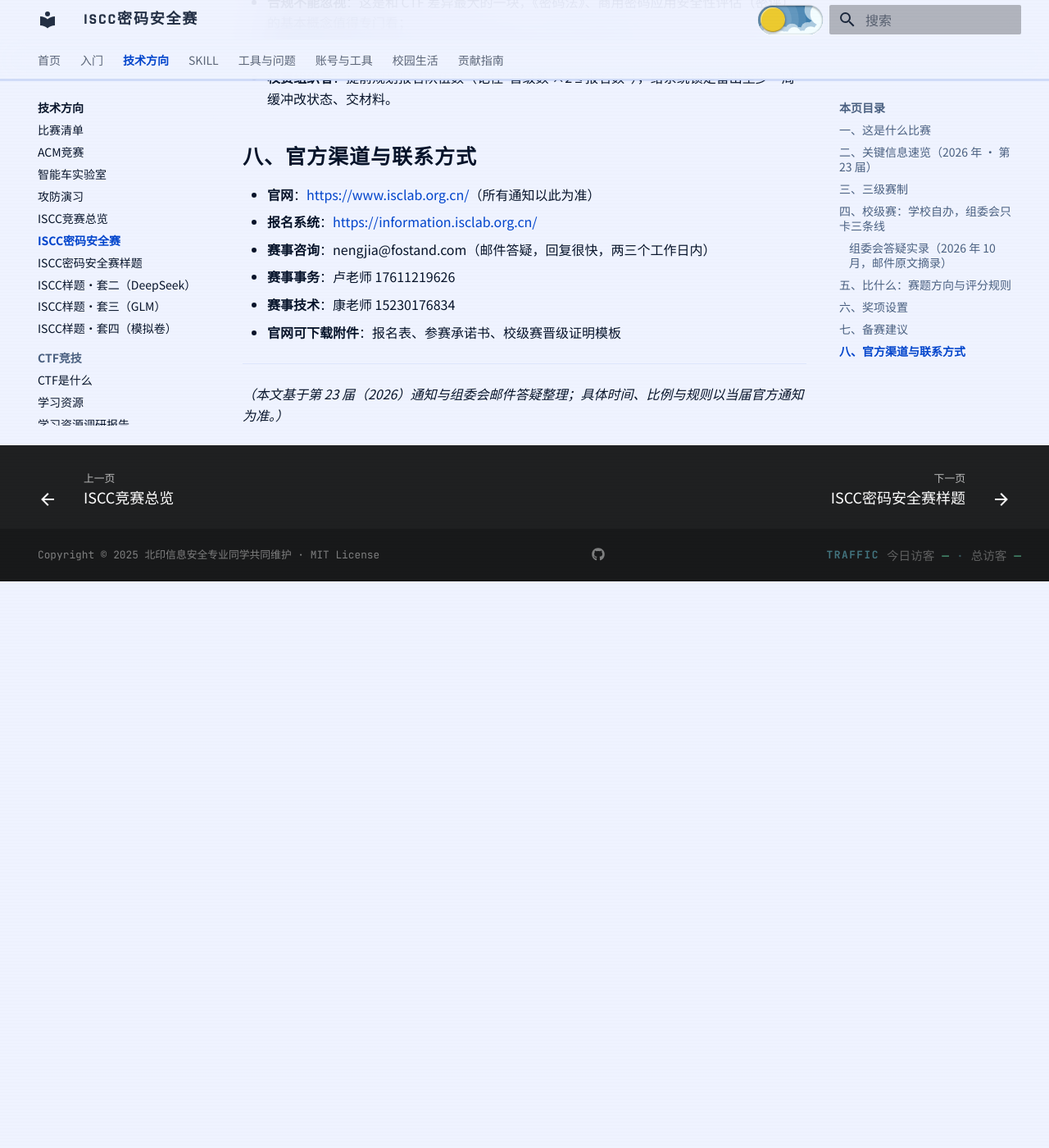
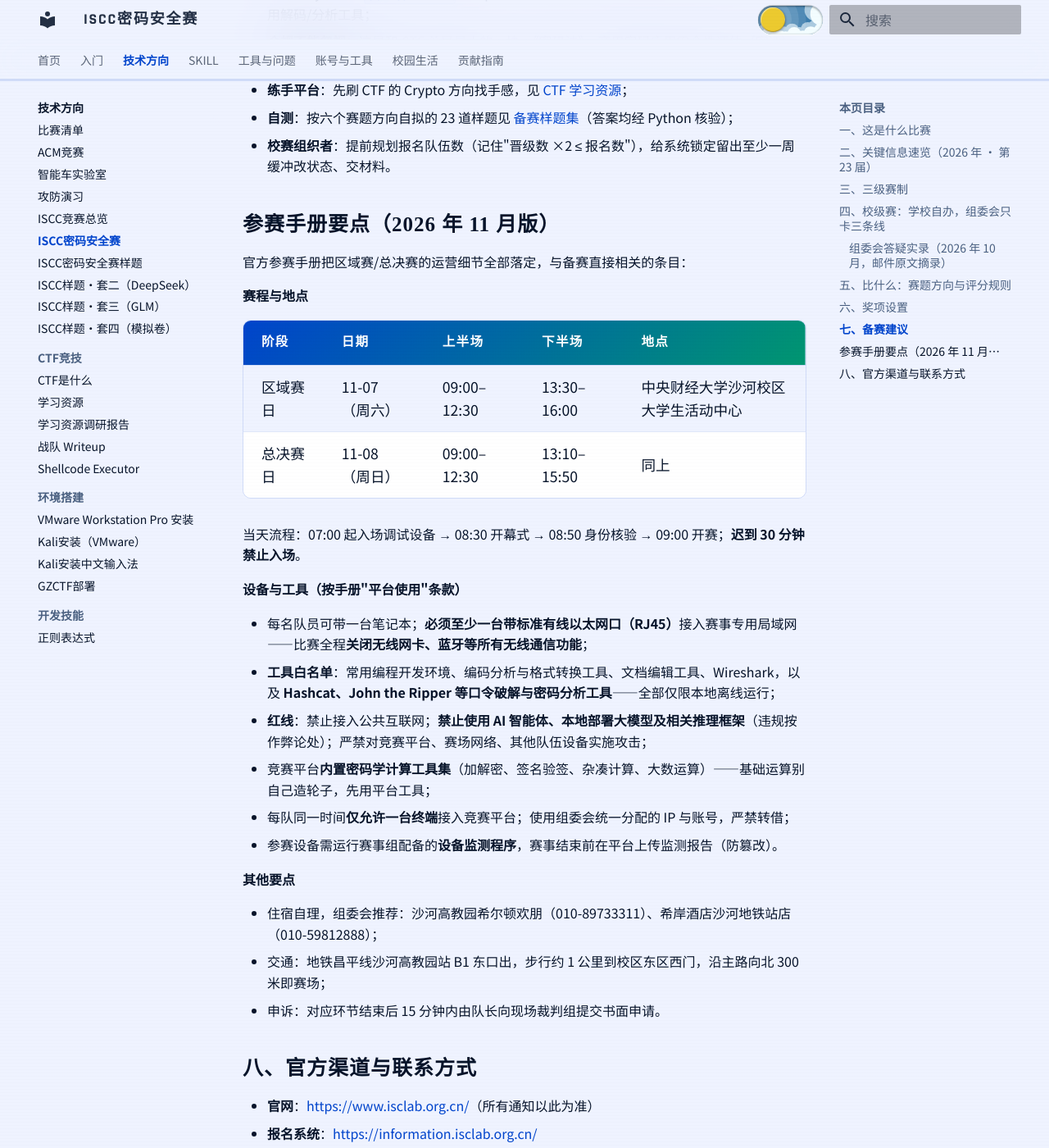
Before and after one commit to starnotes-xj/SurviveBIGCManual, an MkDocs documentation site: the page built from docs/02-技术方向/ISCC密码安全赛.md, in a window 1280 px wide and 1400 px high, scrolled down 3802 px. Shown: the whole window at 82% size. Built offline with MkDocs 1.6.1 and Material for MkDocs 9.7.7, drawn with Linux system fonts in a browser that asks for light colours; before the commit the page ends 4511 px from its top, so only the background shows below that; some of the changed text lies outside the part shown.

Commit message:
docs(ISCC): 按参赛手册更新要点，样题与备赛信息对齐
- 新增参赛手册要点章节：区域赛地点确认（中央财大沙河同址）、上下半场时长、
  工具白名单（Hashcat/JTR/Wireshark 本地离线）、禁 AI/禁无线红线、
  RJ45 有线网口要求、设备监测程序、住宿交通与申诉流程
- 报到清单补校级赛晋级证明；联系方式补现场技术支持张老师
- S-A5 补 hashcat 合规依据；套四补真实赛制时长与关网模拟建议；
  比赛清单密码安全赛条目同步手册要点

```diff
--- a/docs/02-技术方向/ISCC密码安全赛.md
+++ b/docs/02-技术方向/ISCC密码安全赛.md
@@ -21,7 +21,7 @@
 | 官网 | <https://www.isclab.org.cn/>（唯一信息发布渠道） |
 | 报名时间 | 通知写截至 2026-10-23，实际有所延期——以报名系统锁定时间为准 |
 | 校级赛 | 2026 年 9–10 月，**学校自行组织** |
-| 区域赛 | 2026-11-07，**线下** |
+| 区域赛 | 2026-11-07，**线下**，中央财经大学沙河校区大学生活动中心（参赛手册已确认，与总决赛同址） |
 | 总决赛 | 2026-11-08，**线下**，北京市昌平区中央财经大学沙河校区大学生活动中心 |
 | 组队 | 以院校为单位；每队最多 3 人 + 指导教师最多 1 人；同一选手不能加入多队 |
 | 晋级上限 | 同一院校最多晋级 3 支队伍 |
@@ -37,8 +37,8 @@
 
 区域赛与总决赛**独立命题、独立计分**，所以区域赛发挥如何不影响总决赛起跑线。
 
-!!! warning "线下赛报到要带三样东西"
-    学生证、身份证、加盖校/院/教务处公章的报名表——缺一样可能影响参赛，提前盖章。
+!!! warning "线下赛报到要带齐证件与晋级证明"
+    学生证、身份证、加盖校/院/教务处公章的报名表，以及**校级赛晋级证明**——缺一样可能影响参赛，提前盖章。迟到 30 分钟以上禁止入场；手机、平板、随身 WiFi 禁止带入赛场。
 
 ## 四、校级赛：学校自办，组委会只卡三条线
 
@@ -93,7 +93,36 @@
 - **工具**：Python（`pycryptodome`）、OpenSSL、Wireshark（看密码协议长什么样）、CTF 常用解码/分析工具；
 - **合规不能忽视**：这是和 CTF 差异最大的一块，《密码法》、商用密码应用安全性评估（密评）的基本概念值得专门看；
 - **练手平台**：先刷 CTF 的 Crypto 方向找手感，见 [CTF 学习资源](CTF竞技/学习资源.md)；
+- **自测**：按六个赛题方向自拟的 23 道样题见 [备赛样题集](ISCC密码安全赛样题.md)（答案均经 Python 核验）；
 - **校赛组织者**：提前规划报名队伍数（记住"晋级数 ×2 ≤ 报名数"），给系统锁定留出至少一周缓冲改状态、交材料。
+
+## 参赛手册要点（2026 年 11 月版）
+
+官方参赛手册把区域赛/总决赛的运营细节全部落定，与备赛直接相关的条目：
+
+**赛程与地点**
+
+| 阶段 | 日期 | 上半场 | 下半场 | 地点 |
+|---|---|---|---|---|
+| 区域赛日 | 11-07（周六） | 09:00–12:30 | 13:30–16:00 | 中央财经大学沙河校区大学生活动中心 |
+| 总决赛日 | 11-08（周日） | 09:00–12:30 | 13:10–15:50 | 同上 |
+
+当天流程：07:00 起入场调试设备 → 08:30 开幕式 → 08:50 身份核验 → 09:00 开赛；**迟到 30 分钟禁止入场**。
+
+**设备与工具（按手册"平台使用"条款）**
+
+- 每名队员可带一台笔记本；**必须至少一台带标准有线以太网口（RJ45）**接入赛事专用局域网——比赛全程**关闭无线网卡、蓝牙等所有无线通信功能**；
+- **工具白名单**：常用编程开发环境、编码分析与格式转换工具、文档编辑工具、Wireshark，以及 **Hashcat、John the Ripper 等口令破解与密码分析工具**——全部仅限本地离线运行；
+- **红线**：禁止接入公共互联网；**禁止使用 AI 智能体、本地部署大模型及相关推理框架**（违规按作弊论处）；严禁对竞赛平台、赛场网络、其他队伍设备实施攻击；
+- 竞赛平台**内置密码学计算工具集**（加解密、签名验签、杂凑计算、大数运算）——基础运算别自己造轮子，先用平台工具；
+- 每队同一时间**仅允许一台终端**接入竞赛平台；使用组委会统一分配的 IP 与账号，严禁转借；
+- 参赛设备需运行赛事组配备的**设备监测程序**，赛事结束前在平台上传监测报告（防篡改）。
+
+**其他要点**
+
+- 住宿自理，组委会推荐：沙河高教园希尔顿欢朋（010-89733311）、希岸酒店沙河地铁站店（010-59812888）；
+- 交通：地铁昌平线沙河高教园站 B1 东口出，步行约 1 公里到校区东区西门，沿主路向北 300 米即赛场；
+- 申诉：对应环节结束后 15 分钟内由队长向现场裁判组提交书面申请。
 
 ## 八、官方渠道与联系方式
 
@@ -102,6 +131,7 @@
 - **赛事咨询**：nengjia@fostand.com（邮件答疑，回复很快，两三个工作日内）
 - **赛事事务**：卢老师 17611219626
 - **赛事技术**：康老师 15230176834
+- **现场技术支持**（赛日）：张老师 15520981903
 - **官网可下载附件**：报名表、参赛承诺书、校级赛晋级证明模板
 
 ---
```
Also changed, not shown: docs/02-技术方向/ISCC密码安全赛样题-套四.md (+2 -0 lines), docs/02-技术方向/ISCC密码安全赛样题.md (+2 -0 lines), docs/02-技术方向/比赛清单.md (+1 -1 lines).
